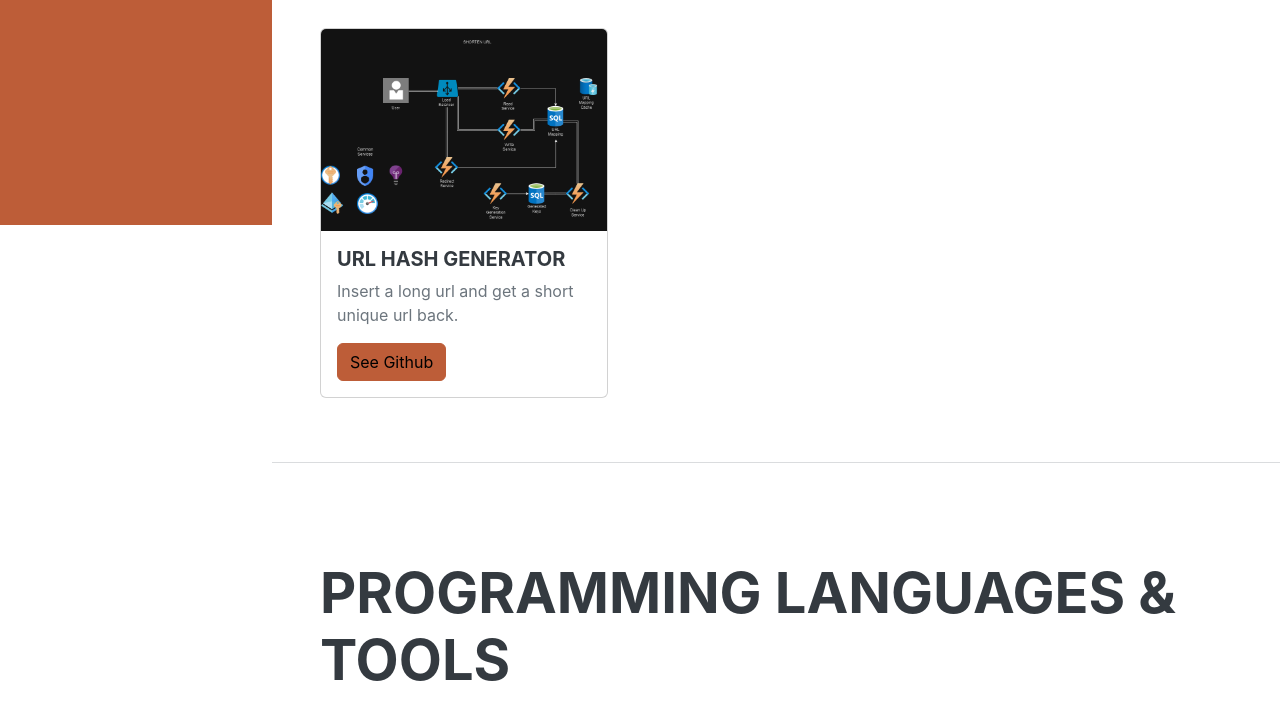
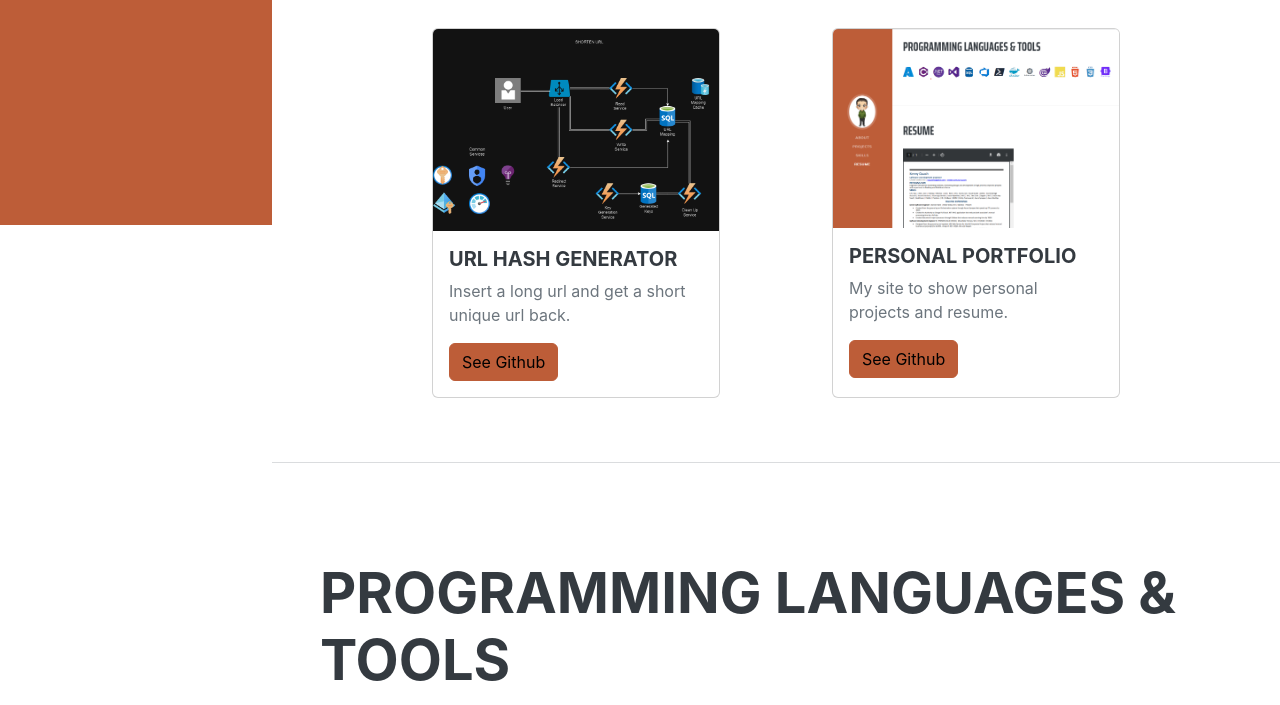
Before and after one commit to kcq218/kcq00-portfolio, a plain HTML site: page src/index.html in a window 1280 px wide. Shown: the part 575-1280 px from the top of the page. Drawn offline with nearby package versions, Linux system fonts and the light colour scheme; a web font is replaced by a local one.

Commit message:
finish version

```diff
--- a/src/index.html
+++ b/src/index.html
@@ -54,7 +54,7 @@
             <section class="resume-section" id="projects">
                 <div class="resume-section-content">
                     <h2 class="mb-5">Projects</h2>
-                    <div class="d-flex flex-column flex-md-row justify-content-between mb-5">
+                    <div class="d-flex flex-column flex-md-row justify-content-md-evenly mb-5">
                         <div class="card" style="width: 18rem;">
                         <img class="card-img-top" src="assets/img/shortenurldesign.png">
                         <div class="card-body">
@@ -62,6 +62,14 @@
                             <p class="card-text">Insert a long url and get a short unique url back.</p>
                             <a href="https://github.com/kcq218/shortenurl" class="btn btn-primary">See Github</a>
                         </div>
+                        </div>
+                        <div class="card" style="width: 18rem;">
+                            <img class="card-img-top" src="assets/img/pagedesign.png">
+                            <div class="card-body">
+                                <h5 class="card-title">Personal Portfolio</h5>
+                                <p class="card-text">My site to show personal projects and resume.</p>
+                                <a href="https://github.com/kcq218/shortenurl" class="btn btn-primary">See Github</a>
+                            </div>
                         </div>
                     </div>
                 </div>
@@ -122,7 +130,7 @@
                         <hr>
                         <div class="subheading mb-3">Please follow link below for my full resume</div>
                     <a href= "https://kcq00allpurpose.blob.core.windows.net/imgkcq00/KQuach_Resume_2023_SDE%20-%20Portfolio.pdf?sp=r&st=2024-08-04T18:30:37Z&se=2025-09-02T02:30:37Z&spr=https&sv=2022-11-02&sr=b&sig=RL%2BYf%2BhNXEaqv%2BNhICK96McfZcFkKFwh3MLyj8Qo96A%3D" target="_blank">My resume</a>
-                    <p>Copyright &copy; by Kenny Quach <script type="text/javascript">document.write( new Date().getFullYear() );</script>.
+                    <p>Copyright &copy; Kenny Quach <script type="text/javascript">document.write( new Date().getFullYear() );</script>
                         All rights reserved</p>
                 </div>
             </section>
```
Also changed, not shown: src/assets/img/pagedesign.png (added), 1 other file.
